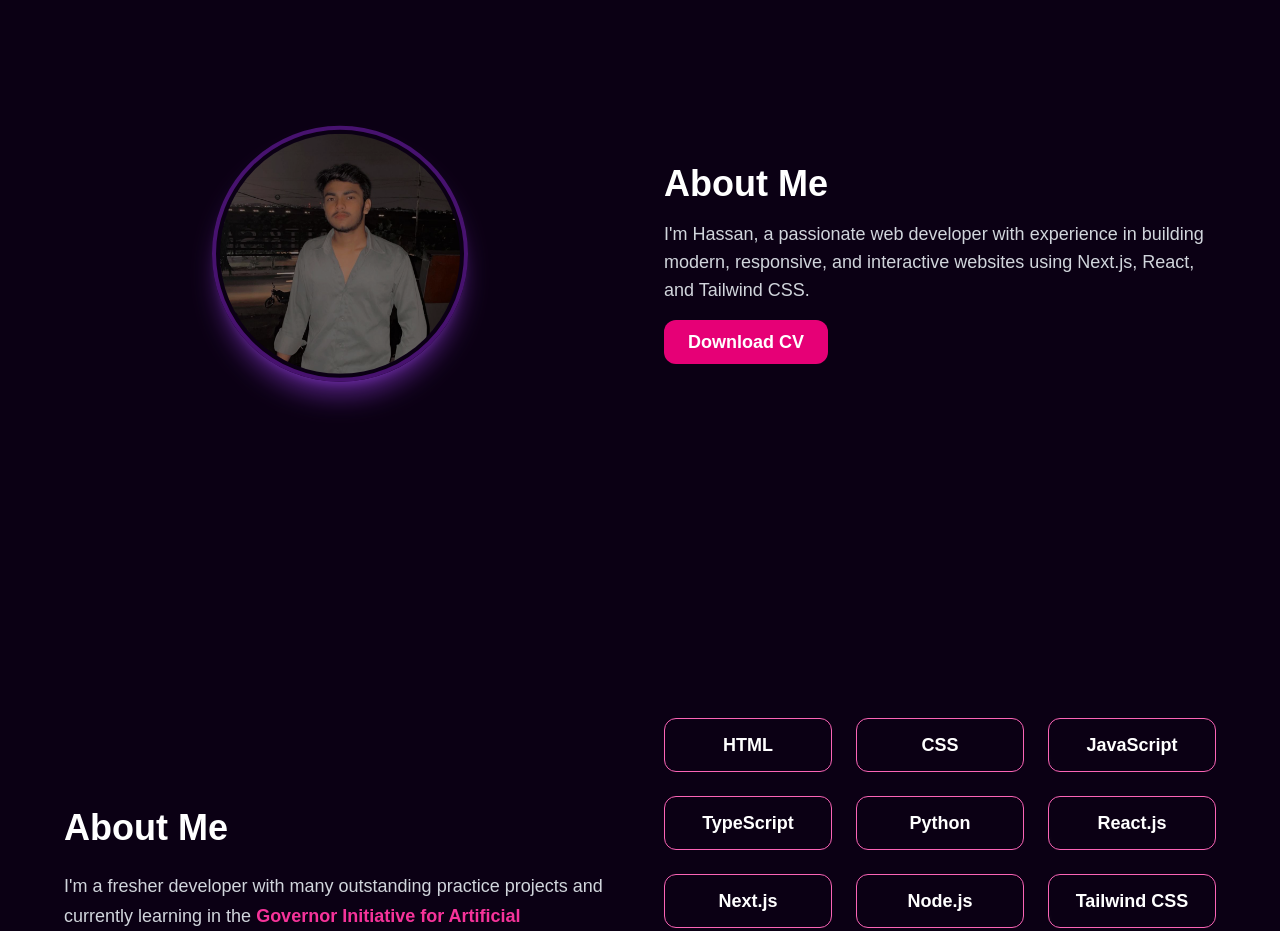
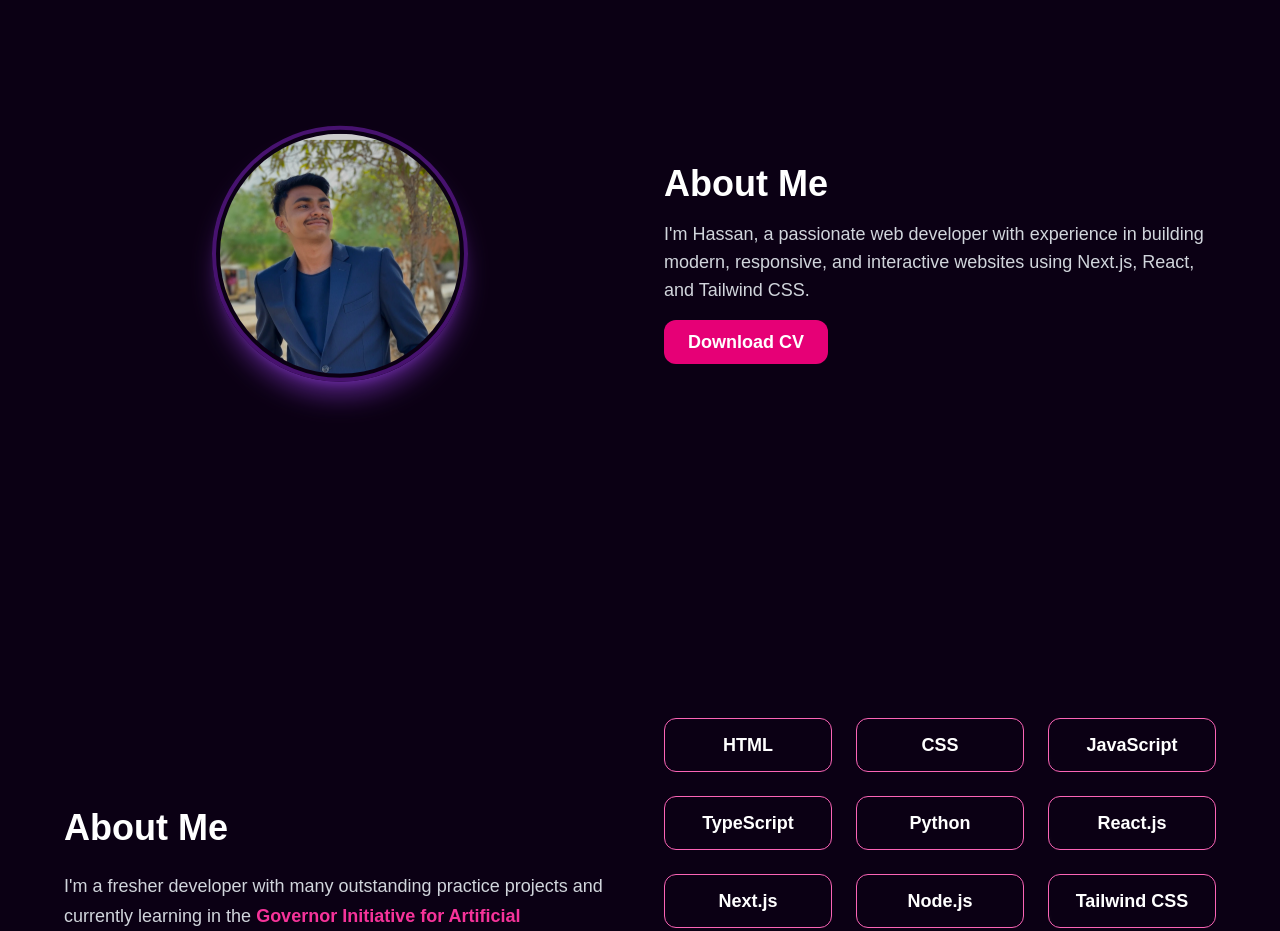
Before and after one commit to hassannadeemansari/Portfolio3, a Next.js app: page / in a window 1280 px wide. Shown: the part 820-1751 px from the top of the page. Built offline with nearby package versions, Linux system fonts and the light colour scheme.

Commit message:
Update AboutSection.tsx

```diff
--- a/src/Compnents/AboutSection.tsx
+++ b/src/Compnents/AboutSection.tsx
@@ -20,11 +20,11 @@ export default function AboutSection() {
           >
             {/* ✅ Replaced <img> with <Image /> */}
             <Image
-              src="/port.jpg"
+              src="/pfp.png"
               alt="Profile"
               width={240}
               height={240}
-              className="w-60 h-60 rounded-full object-cover object-center "
+              className="w-60 h-60 rounded-full object-cover object-top "
             />
           </motion.div>
         </motion.div>
```
